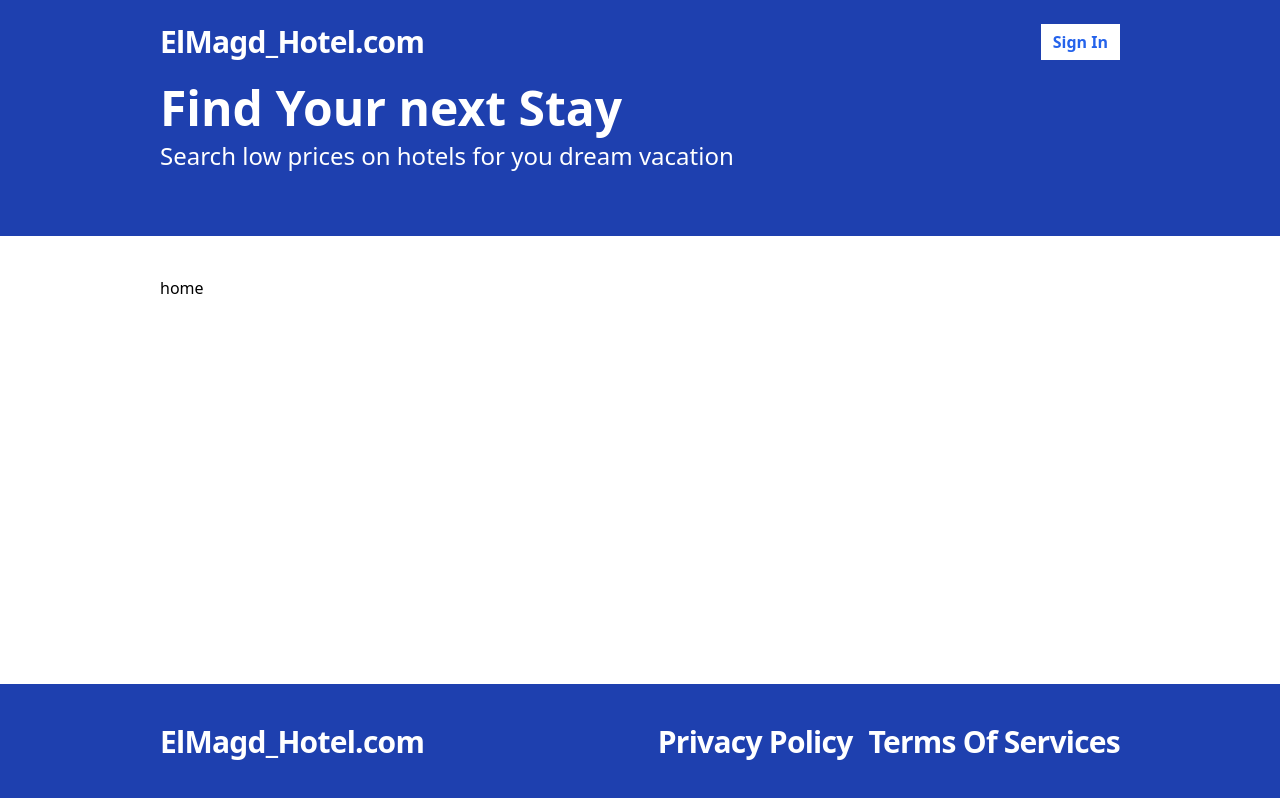
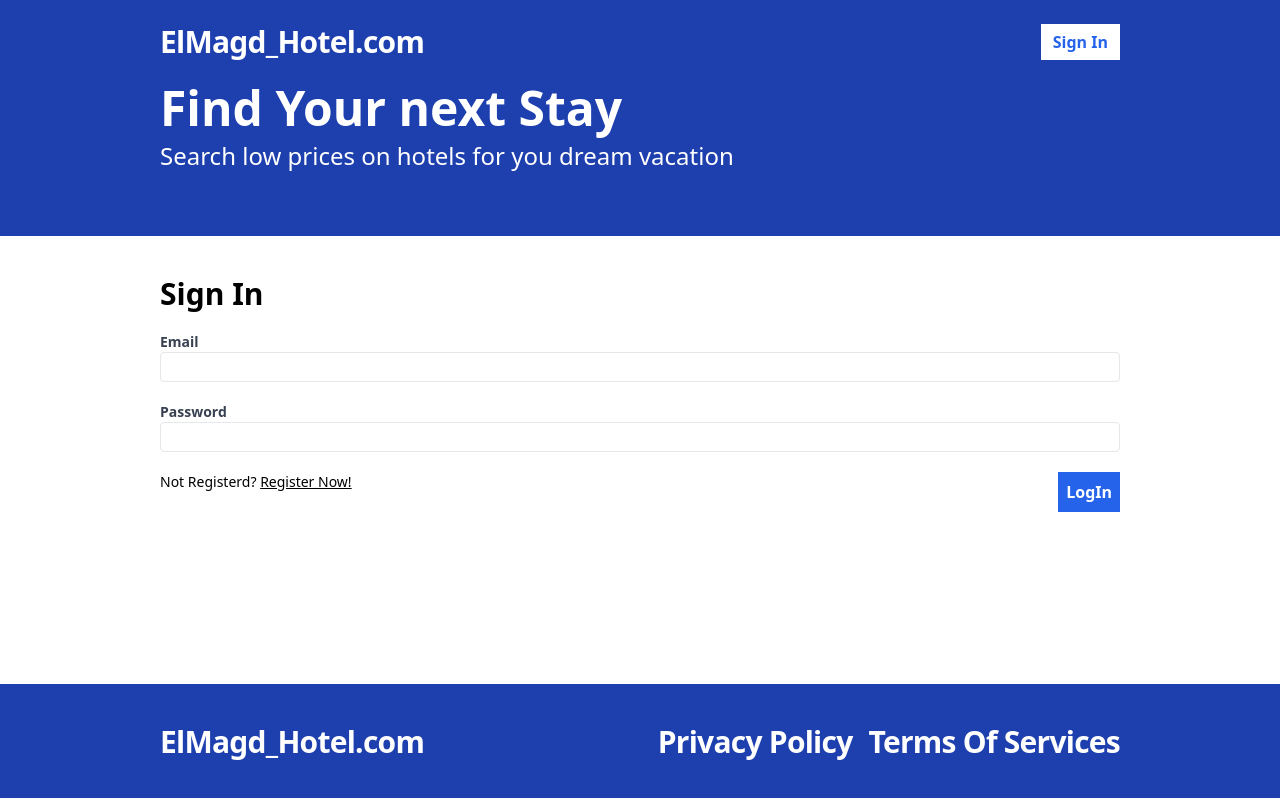
Before and after one commit to aboodmagdy1/Mansoura_Hotels, a React (Vite) app in the folder frontend/: page /sign-in in a window 1280 px wide. Before the commit this address led to /. Built offline with nearby package versions, Linux system fonts and the light colour scheme; no server answers.

Commit message:
feat:login page and logout button

```diff
--- a/frontend/src/App.tsx
+++ b/frontend/src/App.tsx
@@ -1,6 +1,7 @@
 import { BrowserRouter, Routes, Route, Navigate } from "react-router-dom";
 import Layout from "./layouts/layout";
 import RegisterForm from "./pages/register";
+import SignInForm from "./pages/SignIn";
 
 const App = () => {
   return (
@@ -22,6 +23,14 @@
             </Layout>
           }
         />
+        <Route
+          path="/sign-in"
+          element={
+            <Layout>
+              <SignInForm />
+            </Layout>
+          }
+        />
         <Route path="*" element={<Navigate to="/" />} />
       </Routes>
     </BrowserRouter>
--- a/frontend/src/api-client.ts
+++ b/frontend/src/api-client.ts
@@ -1,4 +1,5 @@
 import { RegisterFormData } from "./pages/register";
+import { SignInFormData } from "./pages/SignIn";
 const API_BASE_URL = import.meta.env.VITE_API_BASE_URL;
 
 export const register = async (formData: RegisterFormData) => {
@@ -17,6 +18,32 @@
   }
 };
 
+export const signIn = async (formData: SignInFormData) => {
+  const response = await fetch(`${API_BASE_URL}/api/auth/sign-in`, {
+    method: "POST",
+    credentials: "include",
+    headers: {
+      "Content-Type": "application/json",
+    },
+    body: JSON.stringify(formData),
+  });
+  const responseBody = await response.json();
+  if (!response.ok) {
+    throw new Error(responseBody.message);
+  }
+
+  return responseBody;
+};
+export const signOut = async () => {
+  const response = await fetch(`${API_BASE_URL}/api/auth/logout`, {
+    method: "POST", //because we crete fake token
+    credentials: "include",
+  });
+  if (!response.ok) {
+    throw new Error("Error during logout");
+  }
+};
+
 export const validateToken = async () => {
   const response = await fetch(`${API_BASE_URL}/api/auth/validate-token`, {
     credentials: "include", //send the cookie with the request
--- a/frontend/src/components/Header.tsx
+++ b/frontend/src/components/Header.tsx
@@ -1,5 +1,6 @@
 import { Link } from "react-router-dom";
 import { useAppContext } from "../contexts/AppContext";
+import SignOutButton from "./SignOutButton";
 
 const Header = () => {
   const { isLoggedIn } = useAppContext();
@@ -12,9 +13,19 @@
         <span className="flex space-x-2 ">
           {isLoggedIn ? (
             <>
-              <Link to="/my-bookings">My Bookings</Link>
-              <Link to="/my-hotels">My Hotels</Link>
-              <button>Sign out</button>
+              <Link
+                className="flex items-center text-white px-3 font-bold hover:bg-blue-600"
+                to="/my-bookings"
+              >
+                My Bookings
+              </Link>
+              <Link
+                className="flex items-center text-white px-3 font-bold hover:bg-blue-600"
+                to="/my-hotels"
+              >
+                My Hotels
+              </Link>
+              <SignOutButton />
             </>
           ) : (
             <Link
--- /dev/null
+++ b/frontend/src/components/SignOutButton.tsx
@@ -0,0 +1,32 @@
+import { useMutation, useQueryClient } from "react-query";
+import * as apiClient from "../api-client";
+import { useAppContext } from "../contexts/AppContext";
+
+const SignOutButton = () => {
+  const queryClient = useQueryClient();
+  const { showMessage } = useAppContext();
+  const mutation = useMutation(apiClient.signOut, {
+    onSuccess: async () => {
+      await queryClient.invalidateQueries("validateToken"); //enfore the query with this name to run in the success
+      showMessage({ message: "Logged Out successfuly", type: "SUCCESS" });
+    },
+    onError: (error: Error) => {
+      showMessage({ message: error.message, type: "ERROR" });
+    },
+  });
+
+  const handleOnClick = () => {
+    mutation.mutate();
+  };
+
+  return (
+    <button
+      onClick={handleOnClick}
+      className="text-blue-600 px-3 bg-white font-bold hover:bg-gray-100"
+    >
+      Sign Out
+    </button>
+  );
+};
+
+export default SignOutButton;
--- /dev/null
+++ b/frontend/src/pages/SignIn.tsx
@@ -0,0 +1,91 @@
+import { useForm } from "react-hook-form";
+import { useMutation, useQueryClient } from "react-query";
+import * as apiClient from "../api-client";
+import { useAppContext } from "../contexts/AppContext";
+import { Link, useNavigate } from "react-router-dom";
+
+export type SignInFormData = {
+  email: string;
+  password: string;
+};
+
+const SignInForm = () => {
+  const queryClient = useQueryClient();
+  const { showMessage } = useAppContext();
+  const {
+    register,
+    formState: { errors },
+    handleSubmit,
+  } = useForm<SignInFormData>();
+  const navigate = useNavigate();
+
+  const mutations = useMutation(apiClient.signIn, {
+    onSuccess: async () => {
+      //1)show message
+      showMessage({ message: "Sign In Success", type: "SUCCESS" });
+      await queryClient.invalidateQueries("validateToken");
+      //2) navigate to home
+      navigate("/");
+    },
+    //thrown from the fetch request
+    onError: (error: Error) => {
+      showMessage({ message: error.message, type: "ERROR" });
+    },
+  });
+
+  const onSubmit = handleSubmit((formData) => {
+    mutations.mutate(formData);
+  });
+
+  return (
+    <form className="flex flex-col gap-5" onSubmit={onSubmit}>
+      <h2 className="text-3xl font-bold">Sign In</h2>
+      <label className="text-gray-700 text-sm font-bold flex-1">
+        Email
+        <input
+          type="email"
+          className="border rounded w-full py-1 px-2 font-normal"
+          {...register("email", { required: "This field is required" })}
+        />
+        {errors.email && (
+          <span className="text-red-500">{errors.email.message}</span>
+        )}
+      </label>
+      <label className="text-gray-700 text-sm font-bold flex-1">
+        Password
+        <input
+          type="password"
+          className="border rounded w-full py-1 px-2 font-normal"
+          {...register("password", {
+            required: "This field is required",
+            minLength: {
+              value: 6,
+              message: "password must be at least 6 caracters",
+            },
+          })}
+        />
+        {errors.password && (
+          <span className="text-red-500">{errors.password.message}</span>
+        )}
+      </label>
+
+      <span className="flex item-center justify-between">
+        <span className="text-sm">
+          {" "}
+          Not Registerd?{" "}
+          <Link className="underline" to="/register">
+            Register Now!
+          </Link>
+        </span>
+        <button
+          type="submit"
+          className="bg-blue-600 text-white p-2 font-bold hover:bg-blue-500"
+        >
+          LogIn
+        </button>
+      </span>
+    </form>
+  );
+};
+
+export default SignInForm;
--- a/frontend/src/pages/register.tsx
+++ b/frontend/src/pages/register.tsx
@@ -1,5 +1,5 @@
 import { useForm } from "react-hook-form";
-import { useMutation } from "react-query";
+import { useMutation, useQueryClient } from "react-query";
 import * as apiClient from "../api-client";
 import { useAppContext } from "../contexts/AppContext";
 import { useNavigate } from "react-router-dom";
@@ -11,6 +11,7 @@
   confirmPassword: string;
 };
 const RegisterForm = () => {
+  const queryClient = useQueryClient();
   const navigate = useNavigate();
   const { showMessage } = useAppContext();
   const {
@@ -21,8 +22,9 @@
   } = useForm<RegisterFormData>();
 
   const mutation = useMutation(apiClient.register, {
-    onSuccess: () => {
+    onSuccess: async () => {
       showMessage({ message: "Registeration successful", type: "SUCCESS" });
+      await queryClient.invalidateQueries("validateToken");
       navigate("/");
     },
     onError: (error: Error) => {
```
